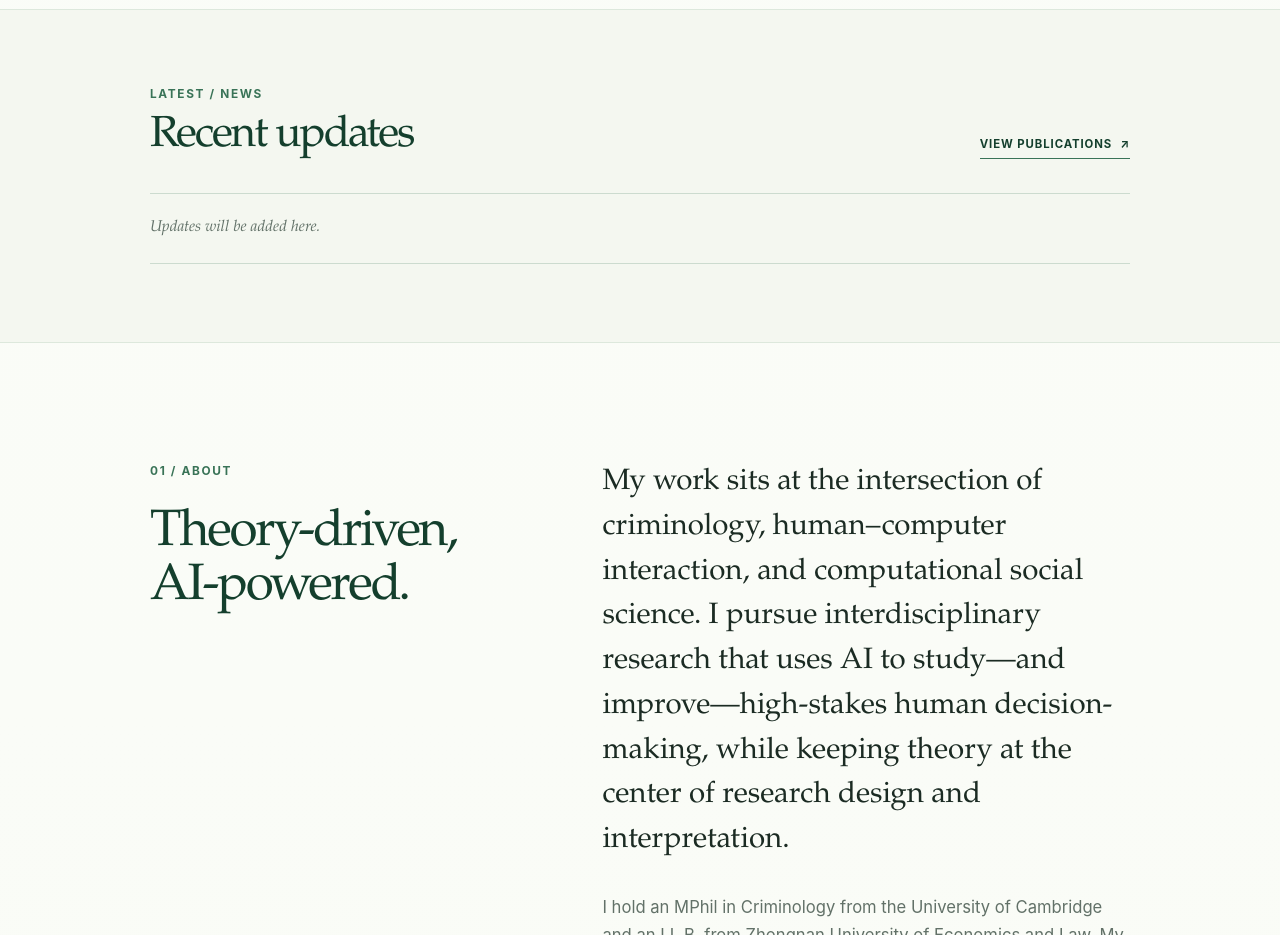
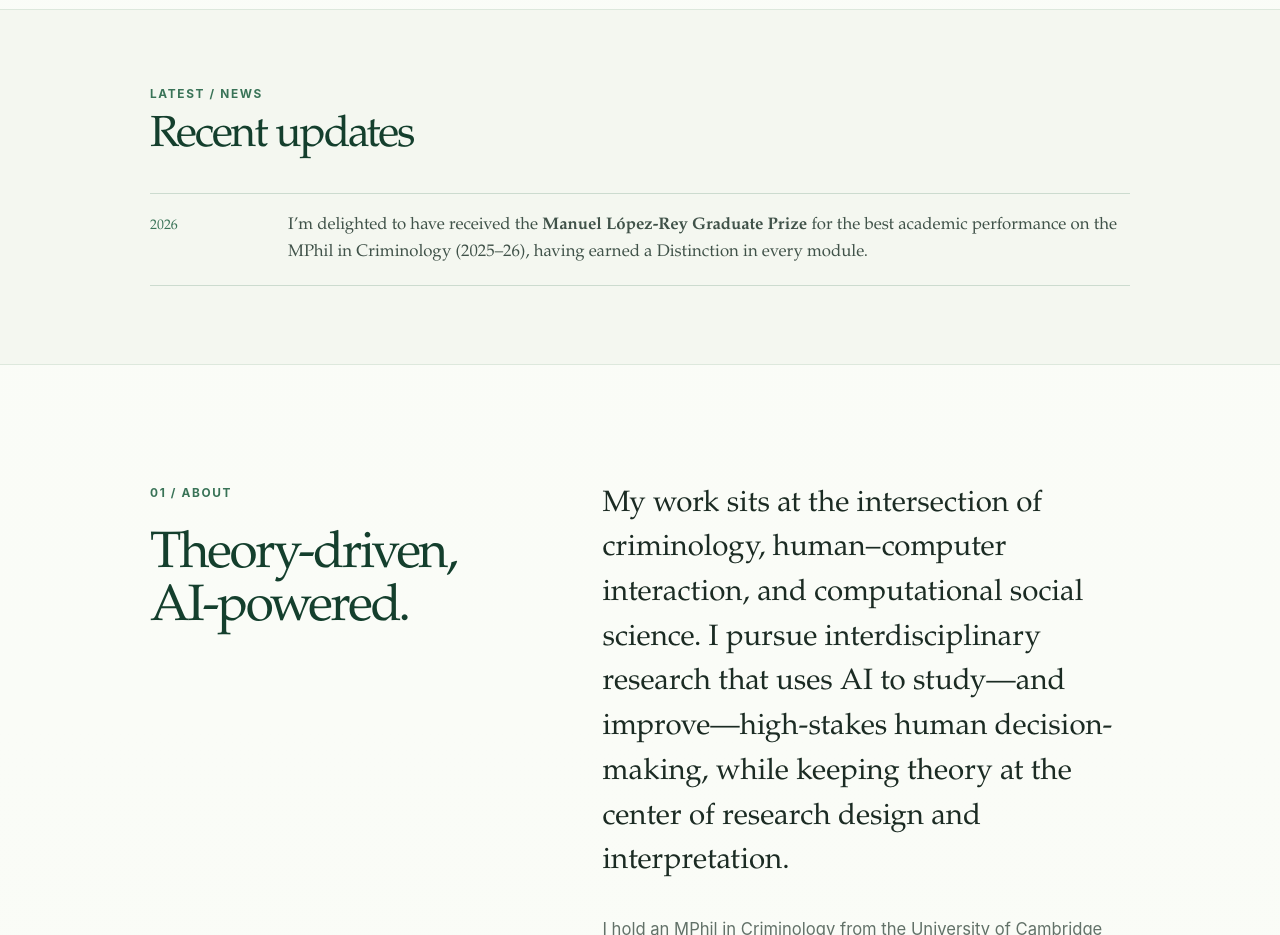
Before and after one commit to zhy1126/Hongyang-Leon-Zhang-Homepage, a plain HTML site: page index.html in a window 1280 px wide. Shown: the part 1100-2035 px from the top of the page. Drawn offline with Linux system fonts and the light colour scheme.

Commit message:
Add graduate prize news update

```diff
--- a/index.html
+++ b/index.html
@@ -20,8 +20,8 @@
     <meta property="og:type" content="website" />
     <title>Hongyang (Leon) Zhang | Criminology Researcher</title>
     <link rel="icon" href="assets/favicon.svg" type="image/svg+xml" />
-    <link rel="stylesheet" href="styles.css?v=20260809-3" />
-    <script src="script.js?v=20260809-3" defer></script>
+    <link rel="stylesheet" href="styles.css?v=20260809-4" />
+    <script src="script.js?v=20260809-4" defer></script>
   </head>
   <body>
     <a class="skip-link" href="#main-content" data-i18n="skip">Skip to content</a>
@@ -193,13 +193,16 @@
               <p class="section-index" data-i18n="news.index">Latest / News</p>
               <h2 id="news-title" data-i18n="news.title">Recent updates</h2>
             </div>
-            <a href="#publications">
-              <span data-i18n="news.publications_link">View publications</span>
-              <span aria-hidden="true">↗</span>
-            </a>
           </div>
-          <div class="news-list news-list-empty">
-            <p class="news-empty" data-i18n="news.empty">Updates will be added here.</p>
+          <div class="news-list">
+            <article class="news-item reveal">
+              <time datetime="2026" data-i18n="news.prize.date">2026</time>
+              <p data-i18n="news.prize.text">
+                I’m delighted to have received the <strong>Manuel López-Rey Graduate Prize</strong>
+                for the best academic performance on the MPhil in Criminology (2025–26), having earned a
+                Distinction in every module.
+              </p>
+            </article>
           </div>
         </div>
       </section>
--- a/script.js
+++ b/script.js
@@ -53,14 +53,8 @@ const zhTranslations = {
   "commons.footnote": "点击后会在 GitHub 项目中打开一份结构化的社区问题表单。",
   "news.index": "最新 / 动态",
   "news.title": "近期动态",
-  "news.publications_link": "查看发表成果",
-  "news.empty": "新的动态将在这里更新。",
-  "news.one.date": "2025",
-  "news.one.text": "开始在剑桥大学攻读犯罪学哲学硕士（MPhil）。",
-  "news.two.date": "2024",
-  "news.two.text": "发表关于数智时代预测性侦查程序适用的研究。",
-  "news.three.date": "2024",
-  "news.three.text": "获中国国际大学生创新大赛铜奖。",
+  "news.prize.date": "2026",
+  "news.prize.text": "很高兴获得 <strong>Manuel López-Rey Graduate Prize</strong>，以表彰在 2025–26 年度犯罪学 MPhil 项目中的最佳学术表现；我在每门课程中均获得 Distinction。",
   "research.index": "02 / 研究",
   "research.title": "代表性研究项目",
   "research.note": "当前及近期工作",
```
